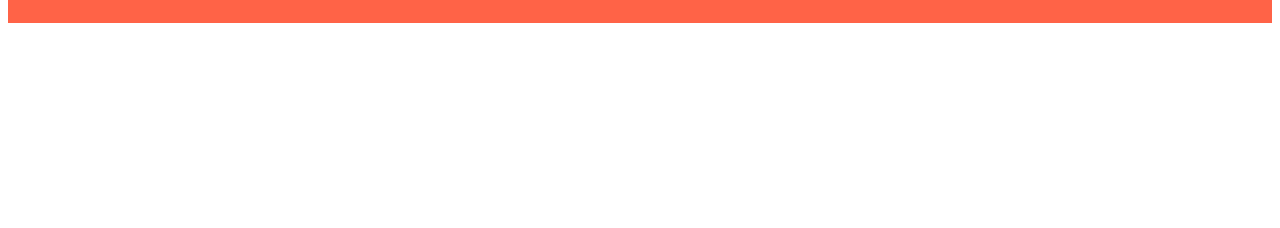
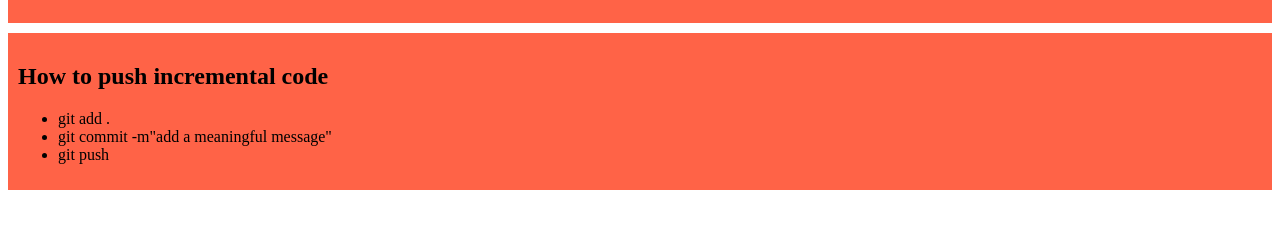
Before and after one commit to rakhibul07/my-simple-website, a plain HTML site: page index.html in a window 1280 px wide. Shown: the part 570-798 px from the top of the page. Drawn offline with Linux system fonts and the light colour scheme.

Commit message:
added a new blog

```diff
--- a/index.html
+++ b/index.html
@@ -23,5 +23,13 @@
         <h2>My Simple Website</h2>
         <p>Lorem ipsum, dolor sit amet consectetur adipisicing elit. Nam cumque voluptatem magni sapiente voluptas, doloremque non minus fugit! Nostrum ducimus nobis ut enim tenetur illum ullam, ipsum voluptate recusandae dolorem.</p>
     </div>
+    <div>
+        <h2>How to push incremental code</h2>
+        <ul>
+            <li>git add .</li>
+            <li>git commit -m"add a meaningful message"</li>
+            <li>git push</li>
+        </ul>
+    </div>
 </body>
 </html>
```
